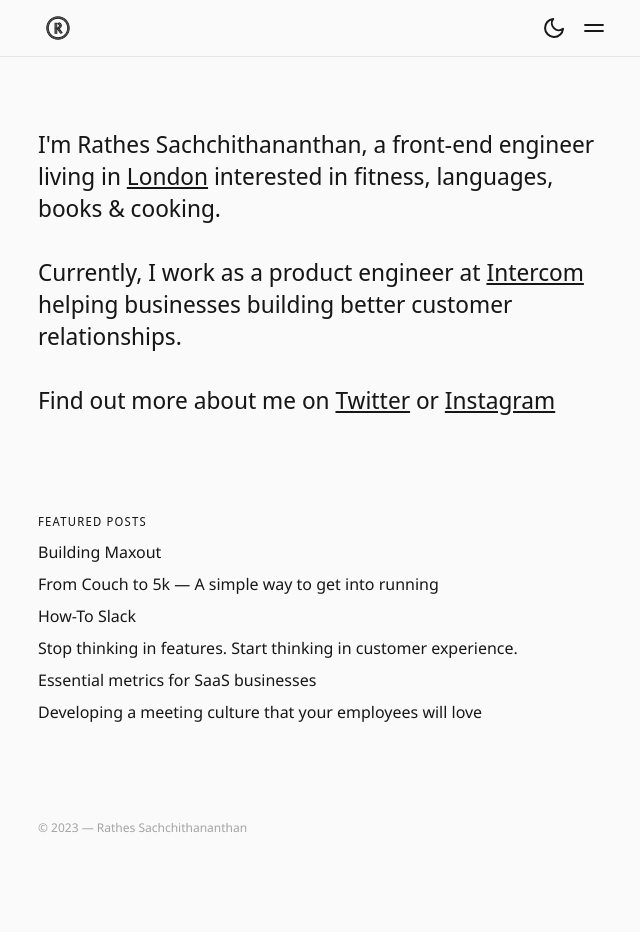
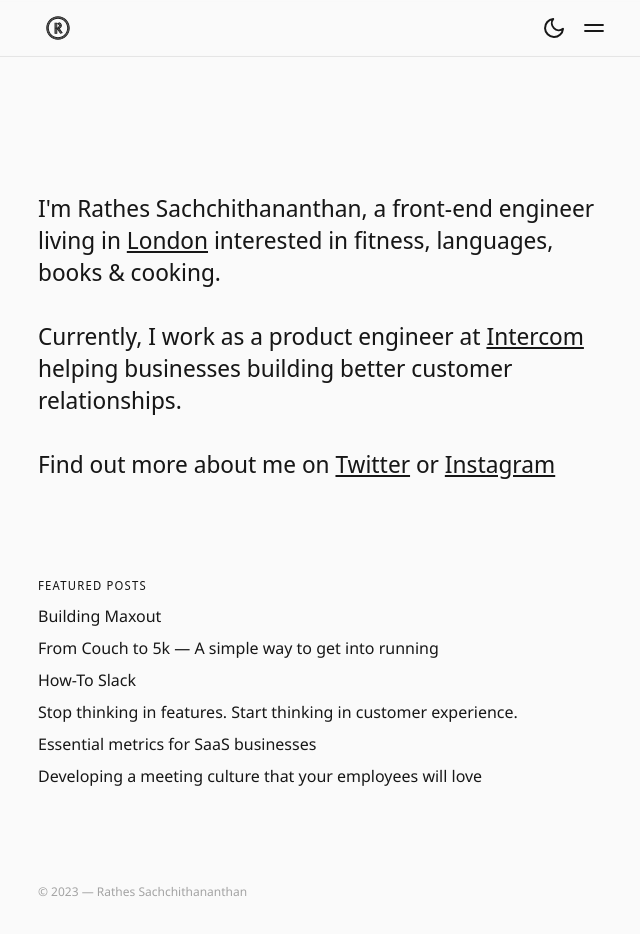
Before and after one commit to rathesDot/rathes.me, a Next.js app: page / in a window 1280 px wide. Shown: the top 934 px of the page, without its empty margins (314-954 px from the left). Built offline with nearby package versions, Linux system fonts and the light colour scheme.

Commit message:
💄 Adjust spacing on homepage

```diff
--- a/src/pages/index.tsx
+++ b/src/pages/index.tsx
@@ -7,7 +7,7 @@ import { PageLayout } from "../layouts"
 const IndexPage: React.FC<React.PropsWithChildren<NextPage>> = () => (
   <PageLayout>
     <Meta title="Home" />
-    <section>
+    <section className="mt-16">
       <h1 className="mb-8 max-w-xl break-words font-sansDisplay text-xl font-medium leading-snug text-neutral-900 antialiased dark:text-neutral-50 sm:text-2xl">
         I'm Rathes Sachchithananthan, a front-end engineer living in{" "}
         <Link underlined href="https://goo.gl/maps/E9c5uw5SLjSbLZ9G9">
```
